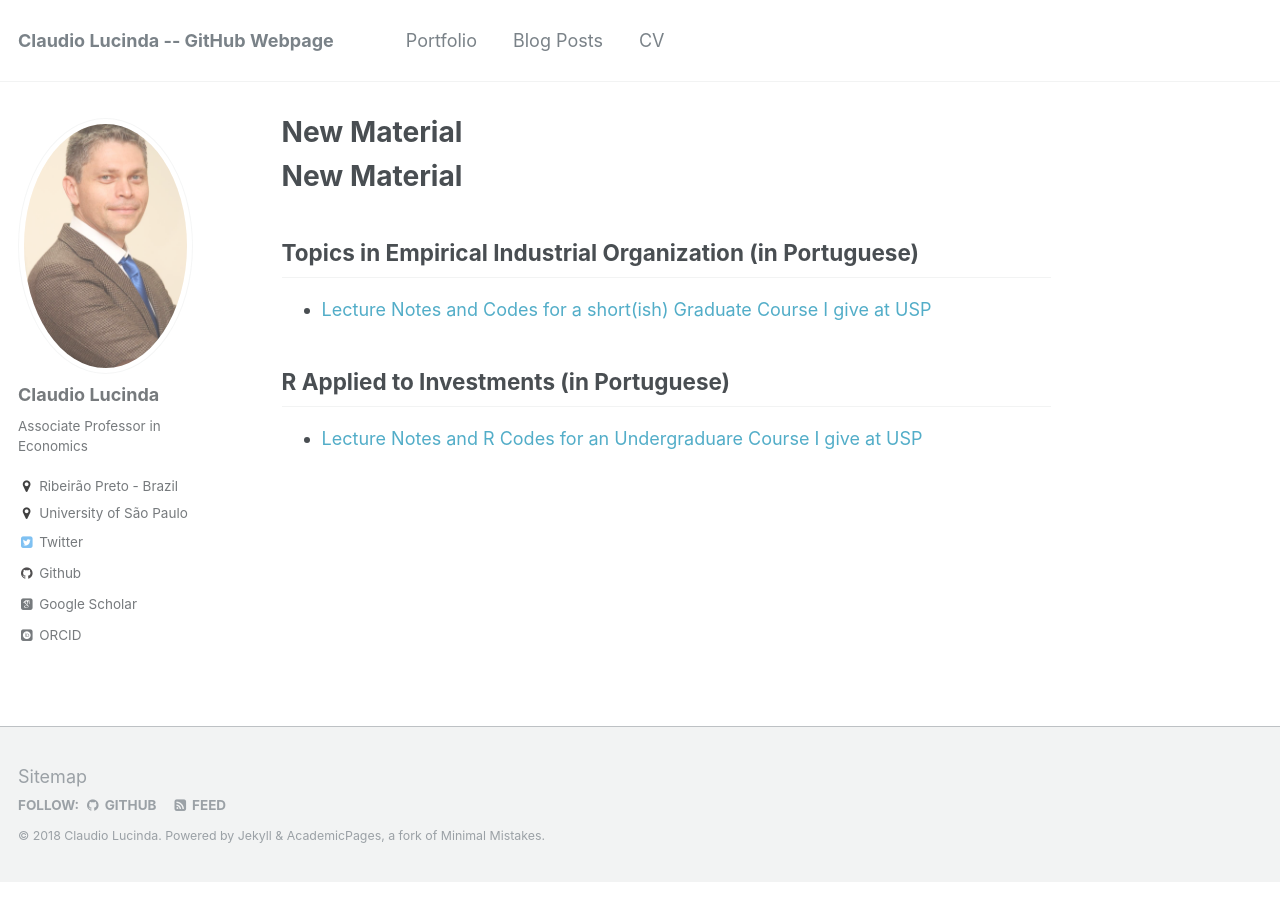
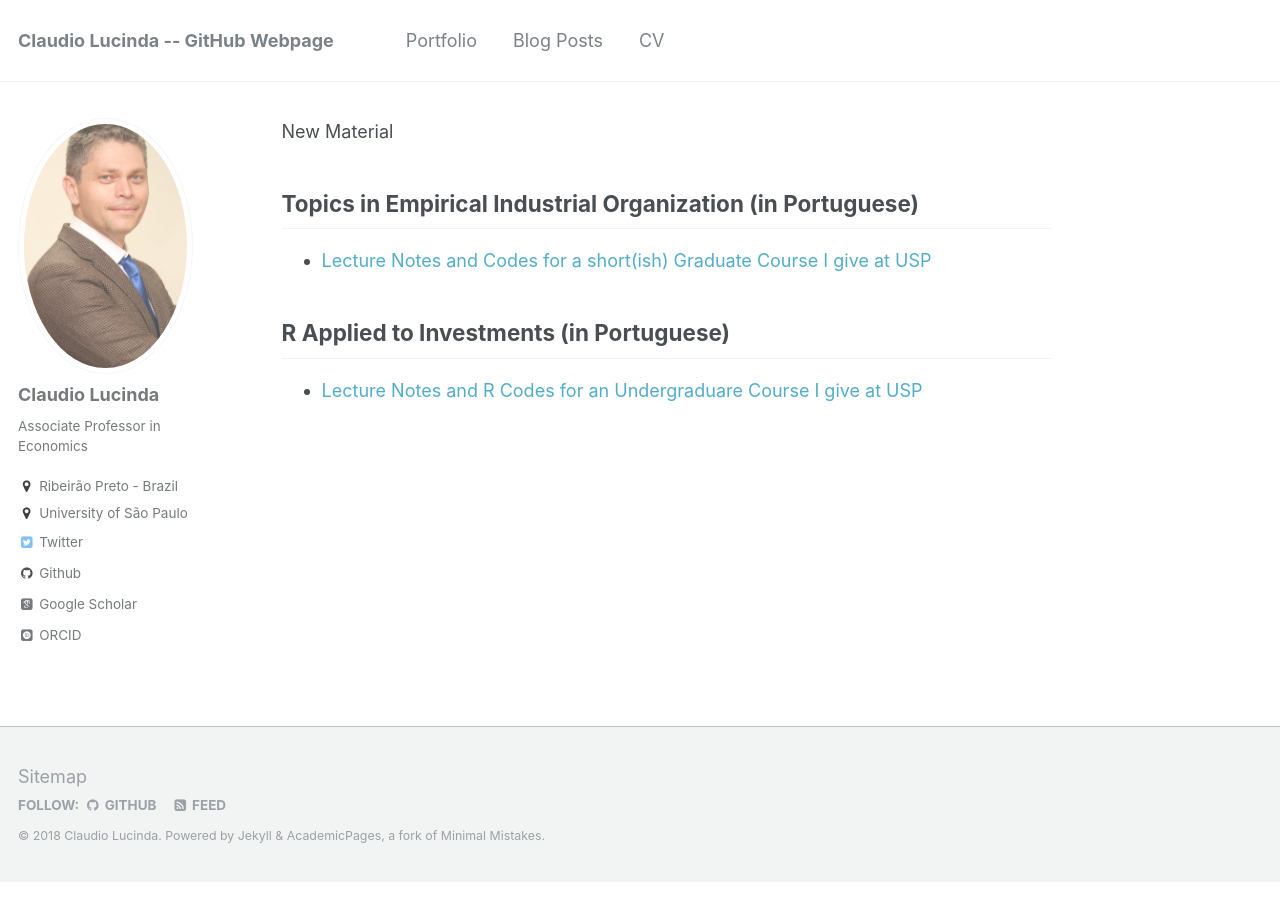
Before and after one commit to claudiolucinda/claudiolucinda.github.io, a Jekyll site: the page built from index.md, in a window 1280 px wide. Built offline with Jekyll 4.4.1, drawn with Linux system fonts in a browser that asks for light colours; some web fonts are replaced; our own code applies the rules of GitHub Pages for plain Markdown files.

Commit message:
new headers

```diff
--- a/index.md
+++ b/index.md
@@ -1,4 +1,4 @@
-# New Material
+New Material
 
 ## Topics in Empirical Industrial Organization (in Portuguese)
 
```
